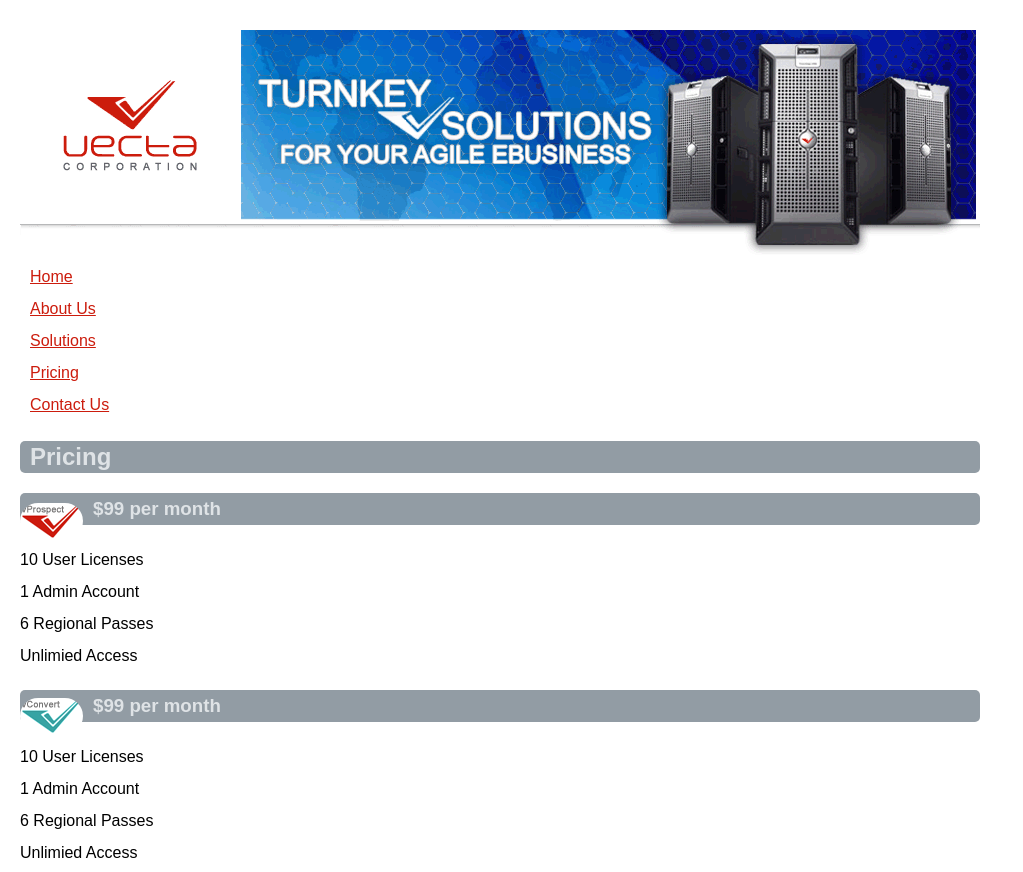
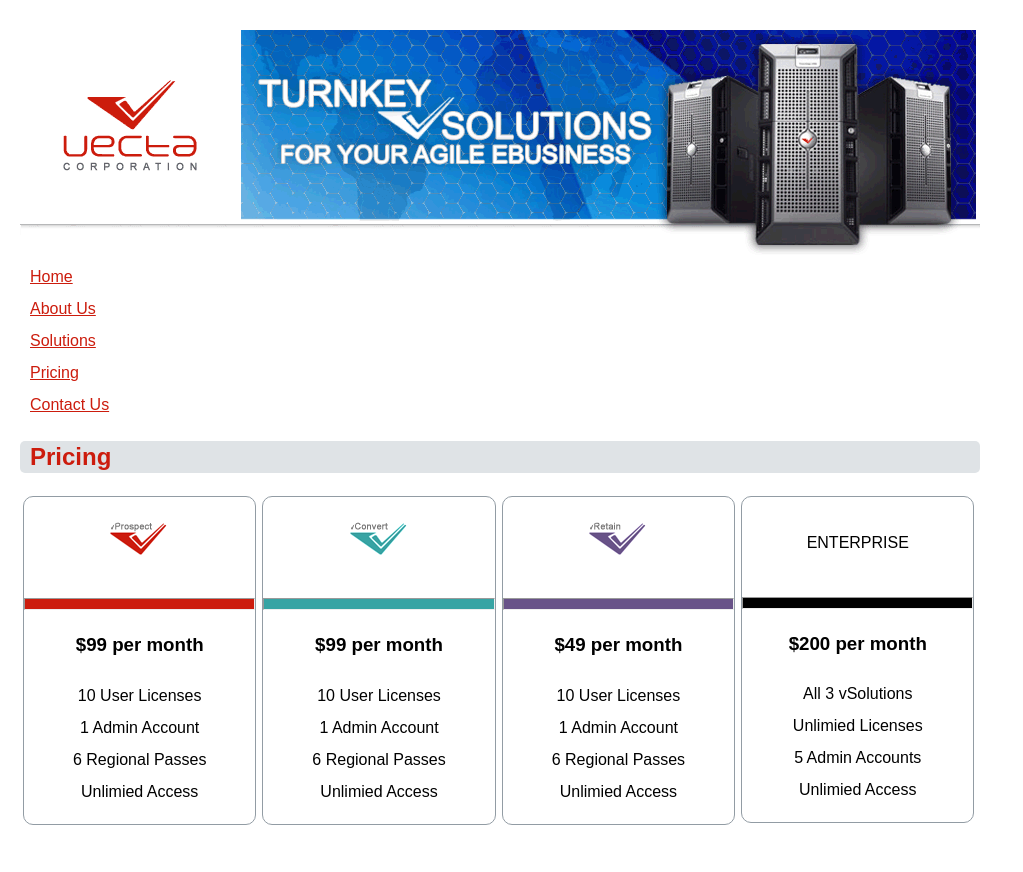
Before and after one commit to PreetiSDSU/Assignment-3--Part-2, a plain HTML site: page pricing.html in a window 1280 px wide. Shown: the top 872 px of the page, without its empty margins (0-1023 px from the left). After the commit the page ends 828 px from the top, so only its background shows below. Drawn offline with Linux system fonts and the light colour scheme.

Commit message:
Updation
changes

```diff
--- a/pricing.html
+++ b/pricing.html
@@ -17,30 +17,42 @@
 </ul>
 <h2>Pricing</h2>
 <section class="pricing">
+    <div>
         <img src="images/logo_vprospect.gif" width="63" height="36" alt="vProspect 2.0">
+        <hr id="firstDiv">
         <h3>$99 per month</h3>
         <p>10 User Licenses<br>
         1 Admin Account<br>
         6 Regional Passes<br>
         Unlimied Access</p>
+    </div>
+    <div>
         <img src="images/logo_vconvert.gif" width="63" height="36" alt="vConvert 2.0">
+        <hr id="secondDiv">
         <h3>$99 per month</h3>
         <p>10 User Licenses<br>
         1 Admin Account<br>
         6 Regional Passes<br>
         Unlimied Access</p>
+    </div>
+    <div>
         <img src="images/logo_vretain.gif" width="63" height="36" alt="vRetain 1.0">
+        <hr id="thirdDiv">
         <h3>$49 per month</h3>
         <p>10 User Licenses<br>
         1 Admin Account<br>
         6 Regional Passes<br>
         Unlimied Access</p>
-    ENTERPRISE
+    </div>
+    <div>
+        <span>ENTERPRISE</span><br>
+        <hr id="fourthDiv">
         <h3>$200 per month</h3>
         <p>All 3 vSolutions<br>
         Unlimied Licenses<br>
         5 Admin Accounts<br>
         Unlimied Access</p>
+    </div>
 </section>
 </body>
 </html>
--- a/styles/PageStyle.css
+++ b/styles/PageStyle.css
@@ -6,38 +6,16 @@
     line-height: 2em;
 }
 
-/* img {
-    width: 63px;;
-    height: 36px;
-    } */
-
-h2,h3{
-    color: #DFE3E6  ;
-    background-color: #929CA4 ;
-    border: #CC1C0D ;
+h2{
+    background-color: #DFE3E6 ;
+    border:  #929CA4 ;
     padding-left: 10px;
     border-radius: 5px;
 }
 
-a{
+a,h2{
     color: #CC1C0D;
 }
-
-/* ul:nth-child(2){
-    list-style-type: none;
-    padding-left: 10px;
-    margin-inline-start: auto;
-} */
-
-/* ul{
-    list-style-type: none;
-    padding:0px;
-}
-
-p~ul{
-    list-style-type: disc;
-    padding-left:40px;
-} */
 
 ul:nth-child(2){
     list-style-type: none;
@@ -47,11 +25,16 @@
 
  section img{
     border:solid 1px red;
-    border-radius: 20px;
+    border-radius: 40px;
     border-top: 20px;
     border-bottom: 20px;
-    border-left: 0px;
-    border-right: 0px ;
+    /* border-left: 0px;
+    border-right: 0px ;  */
+ }
+
+ section p{
+    line-height: 2em;
+    margin-top:0em;
  }
 
  img{
@@ -59,3 +42,50 @@
     margin-right: 10px;
     margin-top: 10px;
 }
+
+/* .pricing{
+    display: flex;
+} */
+
+
+.pricing div{
+    display: inline;
+    float: left;
+    width:24.1%;
+    border: #929CA4 solid 1px;
+    border-radius: 10px;
+    margin: 3px;
+    text-align: center;
+}
+
+.pricing img{
+    border:none;
+    float: none;
+    margin:10% auto;
+}
+
+.pricing hr{
+    height: 10px;
+}
+
+.pricing #firstDiv{
+    background-color: #CC1C0D;
+}
+
+.pricing #secondDiv{
+    background-color: #37A4A4;
+}
+
+.pricing #thirdDiv{
+    background-color: #685288;
+}
+
+.pricing #fourthDiv{
+    background-color: #000000;
+}
+
+div span{
+    float:none;
+    display:inline-block;
+    margin: 13% auto;
+}
```
Also changed, not shown: index.html (+11 -1 lines). Lines whose indentation alone changed are shown as unchanged.
